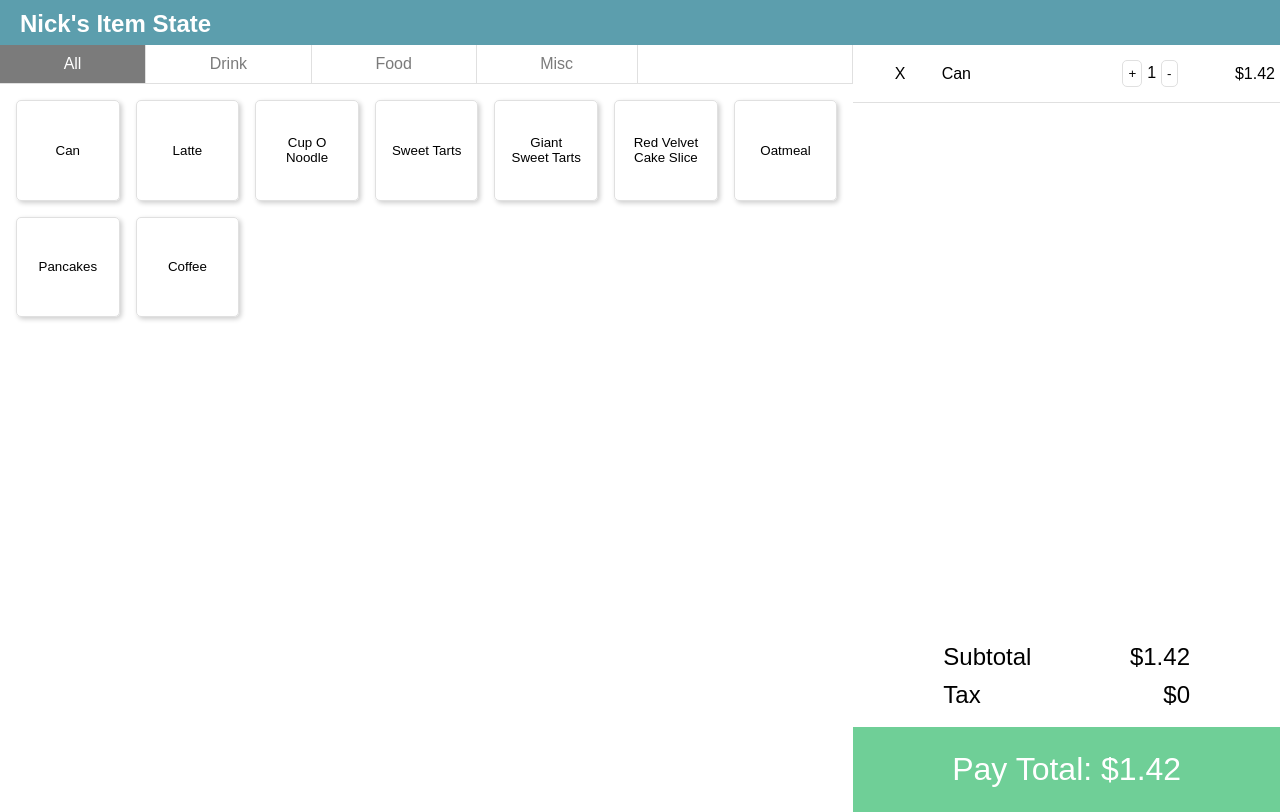
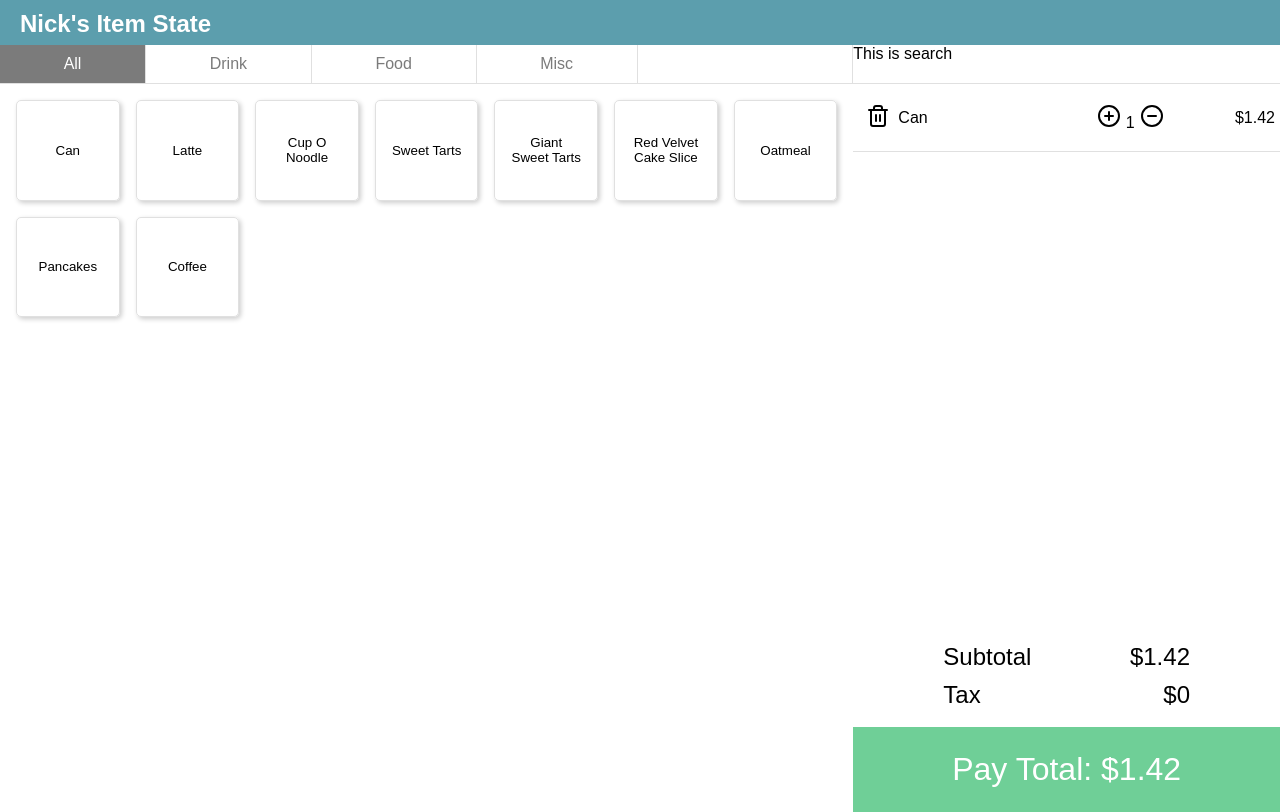
Before and after one commit to krames12/state-practice-in-react, a React (Create React App) app: page / in a window 1280 px wide. Both pictures are taken after a click on the button "Can". Built offline with nearby package versions, Linux system fonts and the light colour scheme.

Commit message:
brought in feather icons for icons

```diff
--- a/src/App.css
+++ b/src/App.css
@@ -16,7 +16,7 @@
   grid-template-rows: 45px 39px repeat(4, 1fr);
   grid-template-areas:
     "header header header"
-    "categories categories checkout"
+    "categories categories search"
     "item-list item-list checkout"
     "item-list item-list checkout"
     "item-list item-list checkout"
@@ -65,6 +65,11 @@ header h2 {
   color: white;
 }
 
+#search-container {
+  grid-area: search;
+  border-bottom: 1px solid var(--light-grey);
+}
+
 .item-container {
   display: grid;
   margin: 0;
@@ -98,7 +103,7 @@ header h2 {
   padding: 15px 5px;
   border-bottom: 1px solid var(--light-grey);
   display: grid;
-  grid-template-columns: 1fr 2fr 1fr 1fr;
+  grid-template-columns: 40px 2fr 115px 1fr;
   align-items: center;
 }
 
@@ -110,16 +115,14 @@ header h2 {
   text-align: right;
 }
 
-.checkout-item-container > .delete-icon, .checkout-item-container > .checkout-qty {
+.delete-icon, .checkout-qty {
   text-align: center;
 }
 
 .qty-button {
-  background: none;
+  border: none;
+  background-color: white;
   padding: 5px;
-  margin: 0 5px;
-  border: 1px solid var(--light-grey);
-  border-radius: 5px;
 }
 
 #checkout-totals-container {
--- a/src/CheckoutItem.js
+++ b/src/CheckoutItem.js
@@ -1,5 +1,6 @@
 import React, { Component } from 'react';
 import { CheckoutConsumer } from './CheckoutContext';
+import { Trash2, PlusCircle, MinusCircle } from 'react-feather'
 
 class CheckoutItem extends Component {
     render() {
@@ -11,7 +12,9 @@ class CheckoutItem extends Component {
                         <div
                             className="delete-icon"
                             onClick={ () => actions.removeItem(this.props) }
-                        >X</div>
+                        >
+                            <Trash2 />
+                        </div>
                         <div className="checkout-name">
                             {this.props.name}
                         </div>
@@ -19,12 +22,16 @@ class CheckoutItem extends Component {
                             <button
                                 className="qty-button"
                                 onClick={ () => actions.qtyIncrement(this.props) }
-                            >+</button>
-                            {this.props.qty}
+                            >
+                                <PlusCircle />
+                            </button>
+                            <span className="checkout-quantity-text">{this.props.qty}</span>
                             <button
                                 className="qty-button"
                                 onClick={ () => actions.qtyDecrement(this.props) }
-                            >-</button>
+                            >
+                                <MinusCircle />
+                            </button>
                         </div>
                         <span className="line-price">&#36;{this.props.lineTotal.toFixed(2)} </span>
                     </div>
--- a/src/ItemList.js
+++ b/src/ItemList.js
@@ -3,6 +3,7 @@ import { CheckoutConsumer } from './CheckoutContext';
 import Category from "./Category";
 import itemArray, { categories } from './itemArray';
 import Item from './Item';
+import Search from './Search';
 
 class ItemList extends Component {
     constructor(props) {
@@ -41,6 +42,7 @@ class ItemList extends Component {
                                     />
                     ) }
                 </div>
+                <Search />
                 <CheckoutConsumer>
                     {
                         ({ actions }) => (
--- /dev/null
+++ b/src/Search.js
@@ -0,0 +1,5 @@
+import React, { Component } from 'react';
+
+export default () => (
+    <div id="search-container">This is search</div>
+)
```
